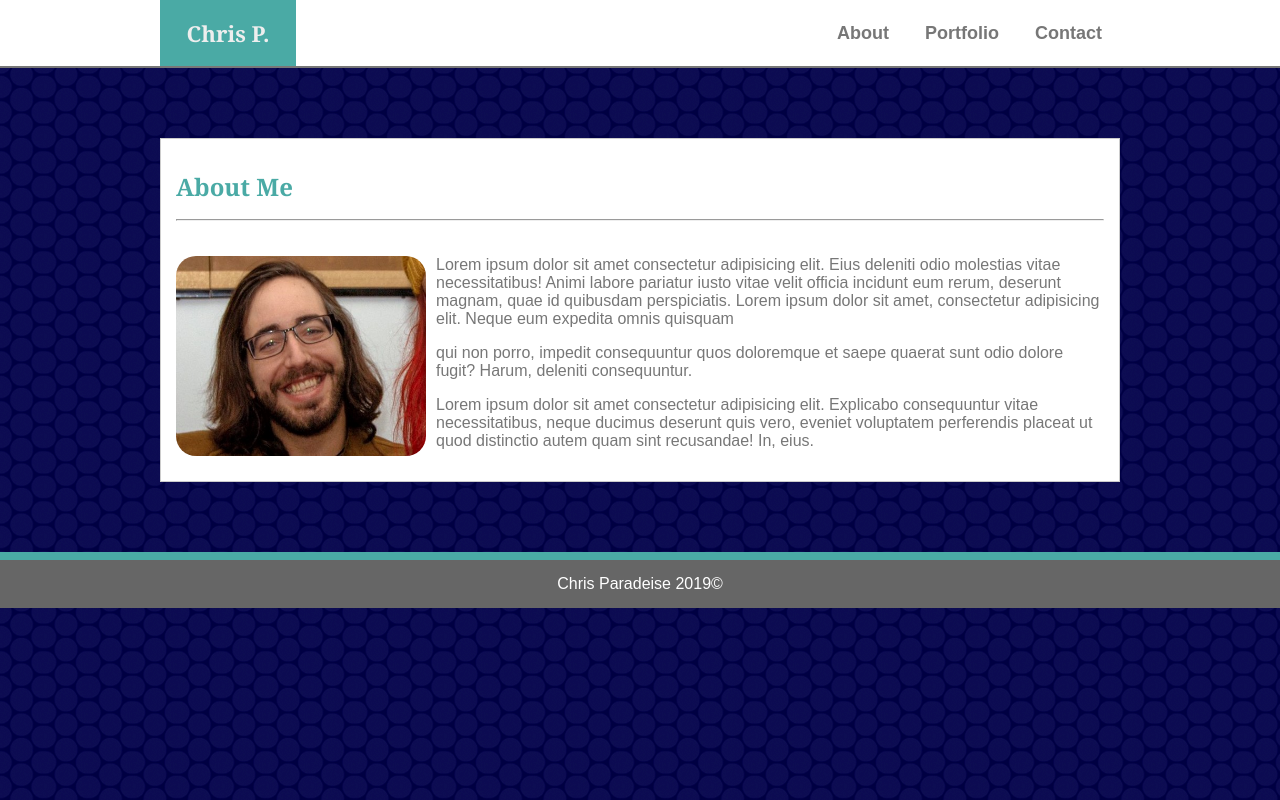
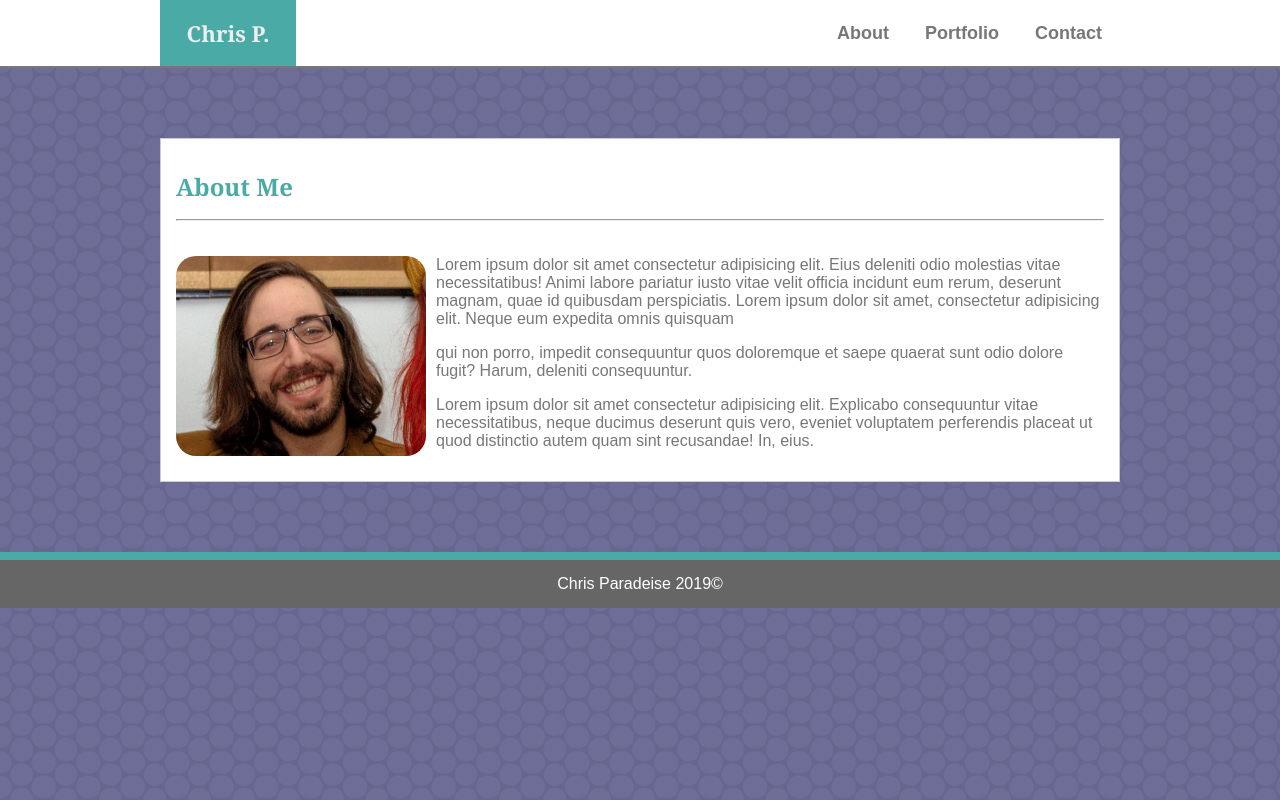
Before and after one commit to chrisp-dev/studentportfolio, a web app: file index.html in a window 1280 px wide. Run offline with its HTML, style and script files only (its server is not run), Linux system fonts and the light colour scheme.

Commit message:
Updated body background
testing out some things to make the background more opaque.

```diff
--- a/Assets/css/style.css
+++ b/Assets/css/style.css
@@ -12,7 +12,8 @@ html, body {
 body {
     margin: 0;
     background: url('../Images/circle-blues.png');
-    /* background-size: cover; */
+    background-color: rgba(255, 255, 255, 0.4);
+    background-blend-mode: lighten;
 }
 
 h1 {
```
